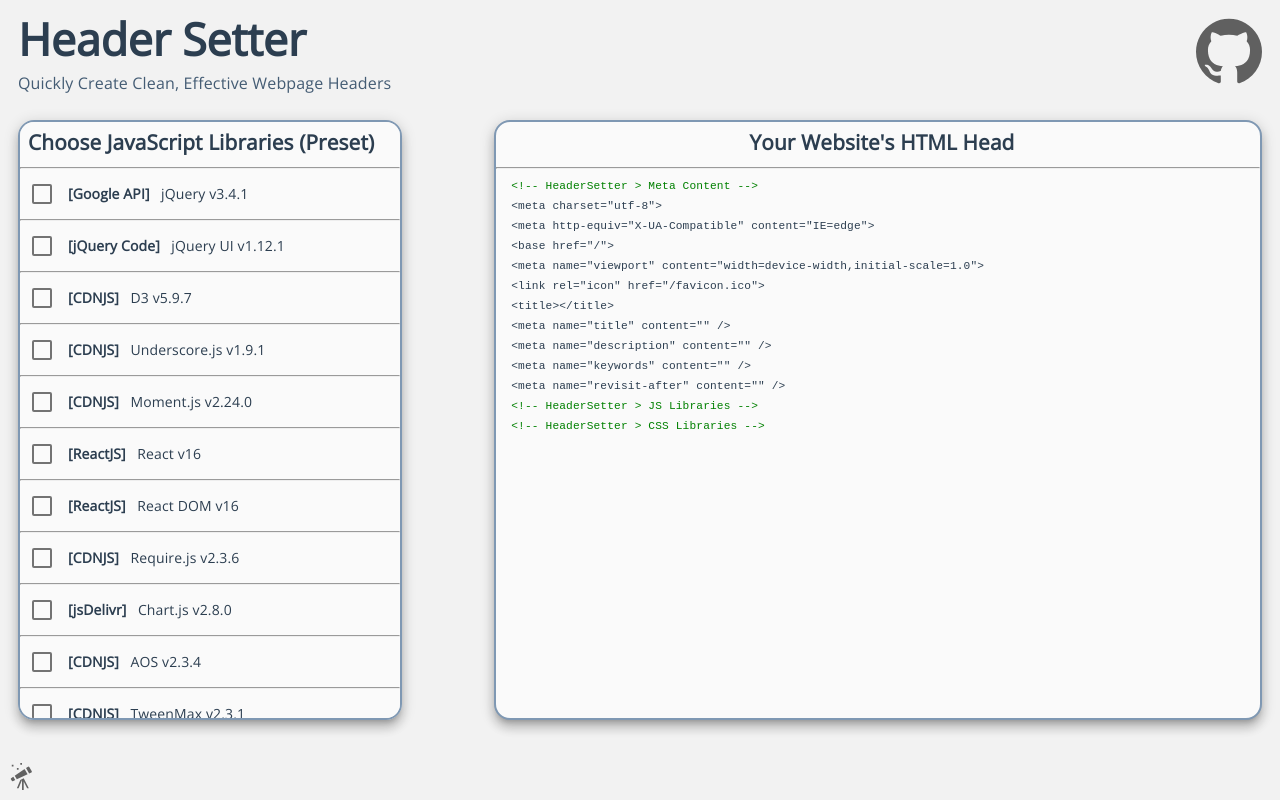
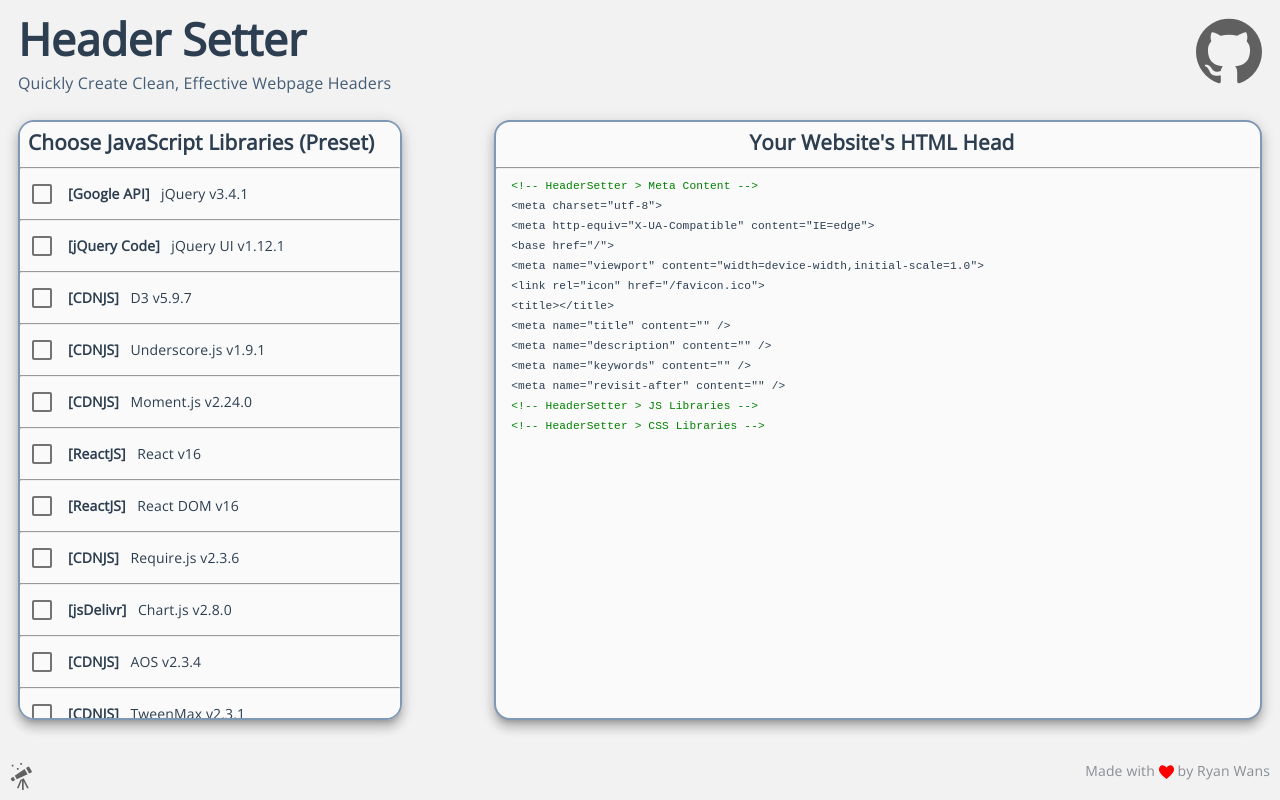
Before and after one commit to ryanrocket/hszeit, a Vue app: page / in a window 1280 px wide. Built offline with nearby package versions, Linux system fonts and the light colour scheme.

Commit message:
Unspecified Changes by Makefile

```diff
--- a/src/assets/darktheme.scss
+++ b/src/assets/darktheme.scss
@@ -2,12 +2,14 @@
     'dark': (
         'text':      #e0f0ff,
         'desc':      #b8ccde,
+        'darker':   #888e94,
         'bgc':       #4b4b4b,
         'syntax':    lime
     ),
     'light': (
         'text':     #2c3e50,
         'desc':     #445c74,
+        'darker':   #888e94,
         'bgc':      #fafafa,
         'syntax':   green
     )
@@ -32,6 +34,23 @@
     left: 0;
     color: inherit;
     margin-top: 0;
+    .madewith {
+        float: right;
+        right: 0;
+        width:40%;
+        color: getThemeColour($selected-theme, 'darker');
+        position: absolute;
+        padding-right: 10px;
+        padding-bottom: 18px;
+        text-align: right;
+        float: right;
+        bottom: 0;
+        .hgy {
+            width: 15px;
+            height: auto;
+            fill: red;
+        }
+    }
     #sth {
         position: absolute;
         width: 34px;
--- a/src/assets/theme.scss
+++ b/src/assets/theme.scss
@@ -8,6 +8,7 @@
     'light': (
         'text':     #2c3e50,
         'desc':     #445c74,
+        'darker':   #888e94,
         'bgc':      #fafafa,
         'syntax':   green
     )
@@ -32,6 +33,22 @@
     left: 0;
     color: inherit;
     margin-top: 0;
+    .madewith {
+        float: right;
+        right: 0;
+        width: 40%;
+        color: getThemeColour($selected-theme, 'darker');
+        position: absolute;
+        padding-right: 10px;
+        padding-bottom: 18px;
+        text-align: right;
+        bottom: 0;
+        .hgy {
+            width: 15px;
+            height: auto;
+            fill: red;
+        }
+    }
     #sth {
         position: absolute;
         width: 34px;
--- a/src/components/DMain.vue
+++ b/src/components/DMain.vue
@@ -129,6 +129,9 @@
           </div>
       </div>
               <img id="sth" alt="chng theme" src="../assets/theme.svg" onclick="javascript:swthm('light')" />
+              <div class="madewith">
+                  Made with <span id="spew"><img class="hgy" alt="heart" src="../assets/octicon-heart.svg" /></span> by Ryan Wans
+              </div>
         <script type="application/javascript">
             let redir = function(to) {
                 (to === 'github')
--- a/src/components/Main.vue
+++ b/src/components/Main.vue
@@ -129,6 +129,9 @@
           </div>
       </div>
       <img id="sth" alt="chng theme" src="../assets/theme.svg" onclick="javascript:swthm('dark')" />
+      <div class="madewith">
+                  Made with <span id="spew"><img class="hgy" alt="heart" src="../assets/octicon-heart.svg" /></span> by Ryan Wans
+              </div>
         <script type="application/javascript">
             let redir = function(to) {
                 (to === 'github')
```
Also changed, not shown: src/assets/octicon-heart.svg (added), 1 other file (tests, documents, lock files or other folders).
